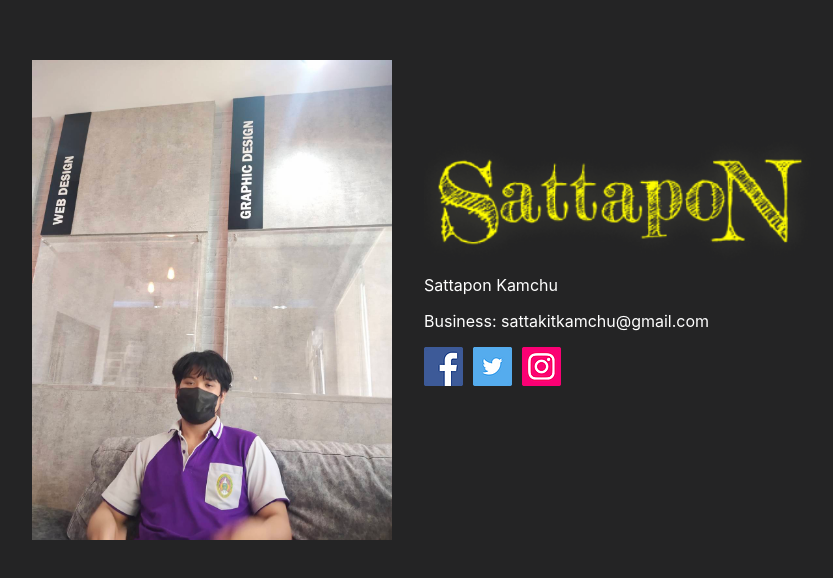
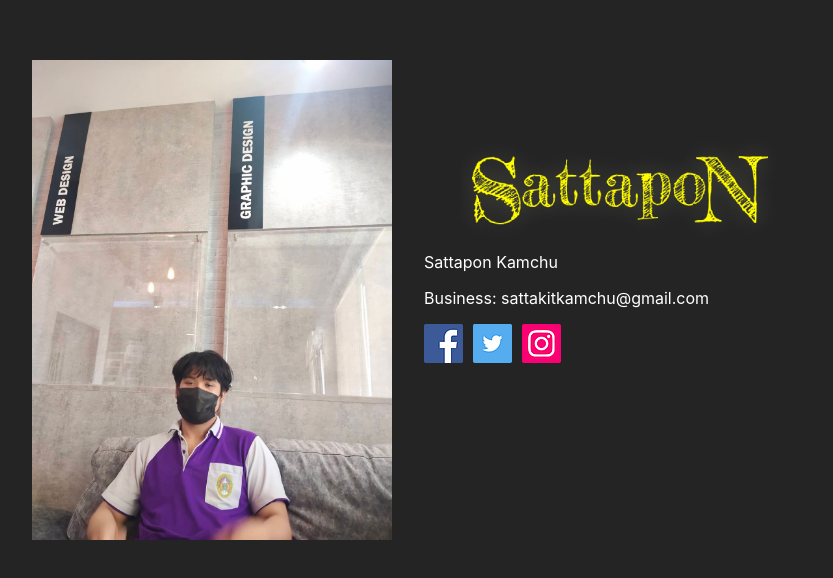
Before and after one commit to sattakitz/me-project, a React (Create React App) app: page / in a window 1280 px wide. Shown: the part 146-724 px from the top of the page, without its empty margins (224-1057 px from the left). Built offline with nearby package versions, Linux system fonts and the light colour scheme.

Commit message:
img content

```diff
--- a/src/index.css
+++ b/src/index.css
@@ -9,6 +9,6 @@ code {
   font-family: source-code-pro, Menlo, Monaco, Consolas, 'Courier New', monospace;
 }
 
-img {
-  width: 100%;
+.img {
+  width: 50px;
 }
```
